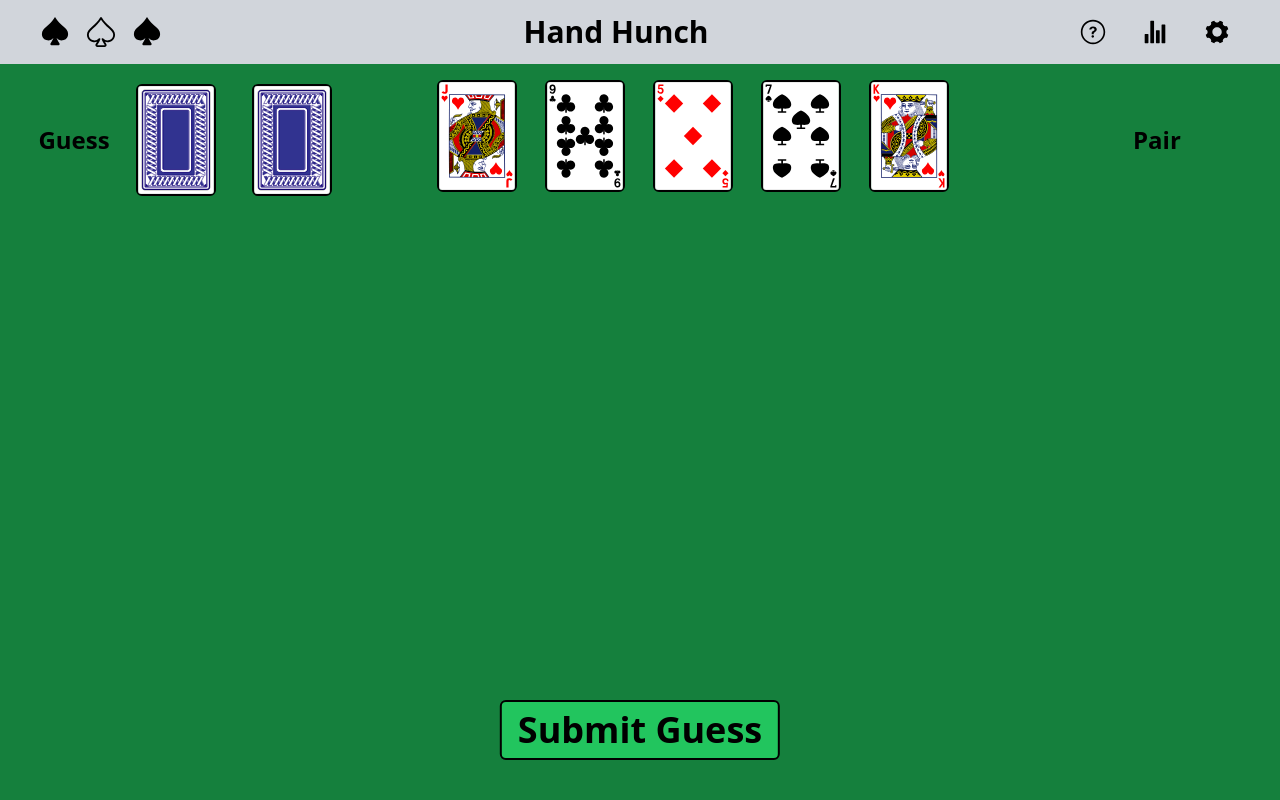
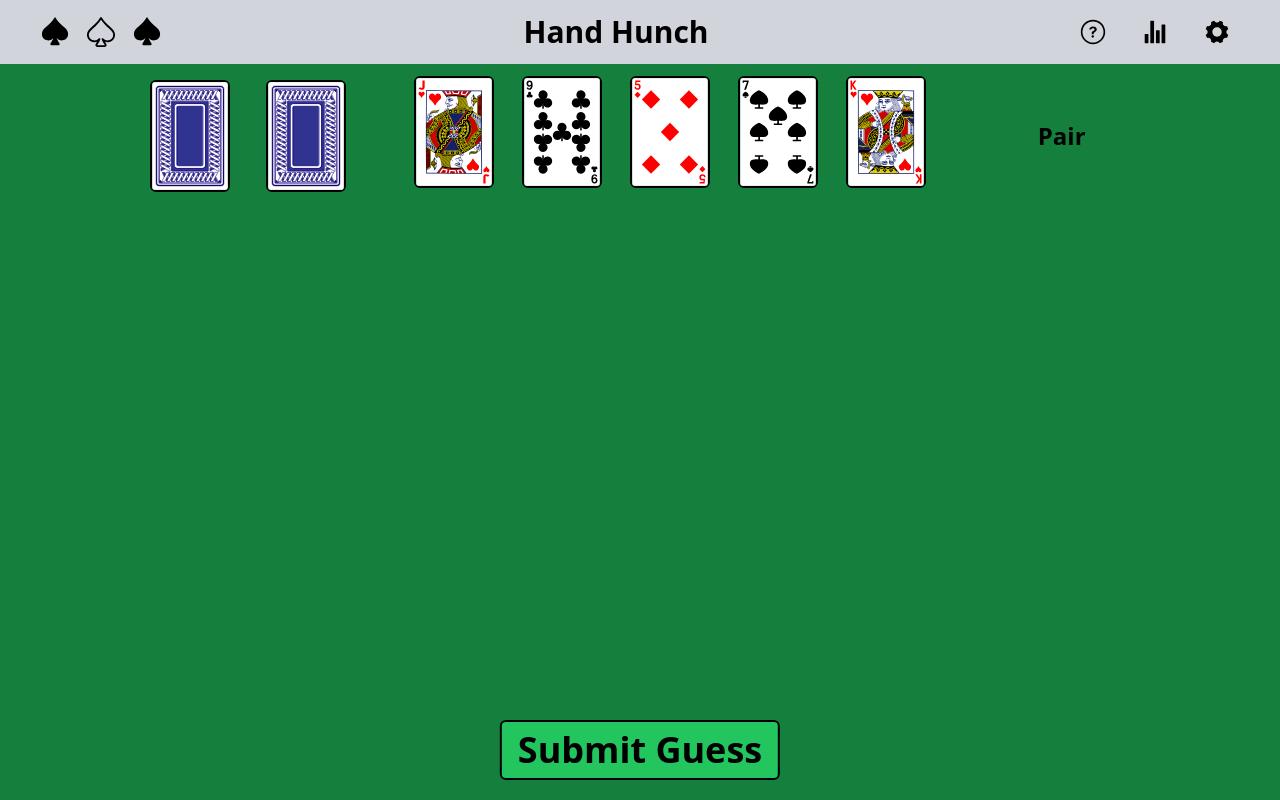
Before and after one commit to landerson02/Hand-Hunch, a Next.js app: page / in a window 1280 px wide. Built offline with nearby package versions, Linux system fonts and the light colour scheme.

Commit message:
View height

```diff
--- a/components/Guess.tsx
+++ b/components/Guess.tsx
@@ -21,8 +21,8 @@ const Guess = ({guess, onCardClick}: GuessProps) => {
   };
 
   return (
-    <div className='w-[20rem] flex'>
-      <div className='self-center text-center font-extrabold text-2xl w-[15rem]'>Guess</div>
+    <div className='w-[20rem] flex align-middle justify-center'>
+      {/*<div className='self-center text-center font-extrabold text-2xl w-[15rem]'>Guess</div>*/}
       <div className='flex justify-center gap-7 items-center' >
         <div onClick={() => {
           if (guess.current) onCardClick(0);
--- a/components/Row.tsx
+++ b/components/Row.tsx
@@ -17,7 +17,7 @@ const Row = ({board, hand, guess, onCardClick}: rowProps) => {
       initial={{ opacity: 0, y: 20 }}
       animate={{ opacity: 1, y: 0 }}
       transition={{ duration: .4, delay: 0 }}
-      className='flex justify-evenly w-[100%] p-4'
+      className='flex justify-evenly w-[100%] p-1 pr-32 pl-32'
     >
       {guess && guess.cards ? <Guess guess={guess} onCardClick={onCardClick} /> : null}
       {board && board.cards ? <Board board={board}/> : null}
--- a/pages/index.tsx
+++ b/pages/index.tsx
@@ -77,10 +77,12 @@ export default function Home() {
   return (
     <div className='bg-green-700 h-screen'>
         <Nav />
-        {boards.map((board, index) => {
-          return <Row key={index} board={board} hand={game.hand} guess={game.guesses[index]} onCardClick={onCardSelect}/>
-        })}
-        <button className='fixed bottom-10 left-1/2 font-extrabold text-4xl bg-green-500 border-2 border-black rounded-md px-4 py-2 transform -translate-x-1/2 hover:bg-green-600'
+        <div className='overflow-y-auto h-[77%] pt-2'>
+          {boards.map((board, index) => {
+            return <Row key={index} board={board} hand={game.hand} guess={game.guesses[index]} onCardClick={onCardSelect}/>
+          })}
+        </div>
+        <button className='fixed bottom-5 left-1/2 font-extrabold text-4xl bg-green-500 border-2 border-black rounded-md px-4 py-2 transform -translate-x-1/2 hover:bg-green-600'
           onClick={() => {
           onSubmitGuess();
         }}>Submit Guess</button>
```
